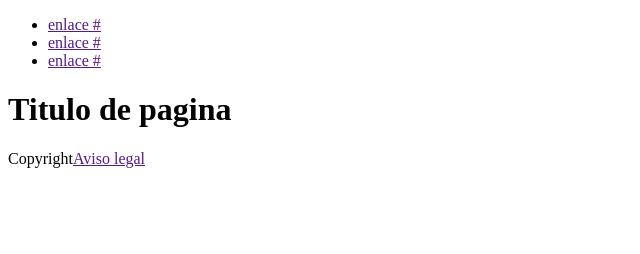
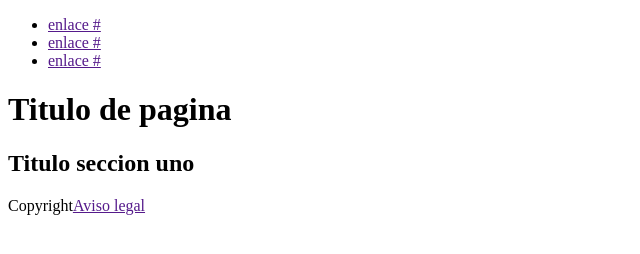
Before and after one commit to alvaro0503/pruebagit, a plain HTML site: page prueba1.html in a window 1280 px wide. Shown: the whole page, without its empty margins (0-640 px from the left). Drawn offline with Linux system fonts and the light colour scheme.

Commit message:
parcial de archivo  prueba seccion uno

```diff
--- a/prueba1.html
+++ b/prueba1.html
@@ -25,6 +25,11 @@
 
     <main>
         <h1>Titulo de pagina</h1>
+
+        <section>
+            <h2>Titulo seccion uno</h2>
+        </section>
+
     </main>
 
     <!-- quiero un pie de pagina con un copyright y un enlace a aviso legal -->
```
